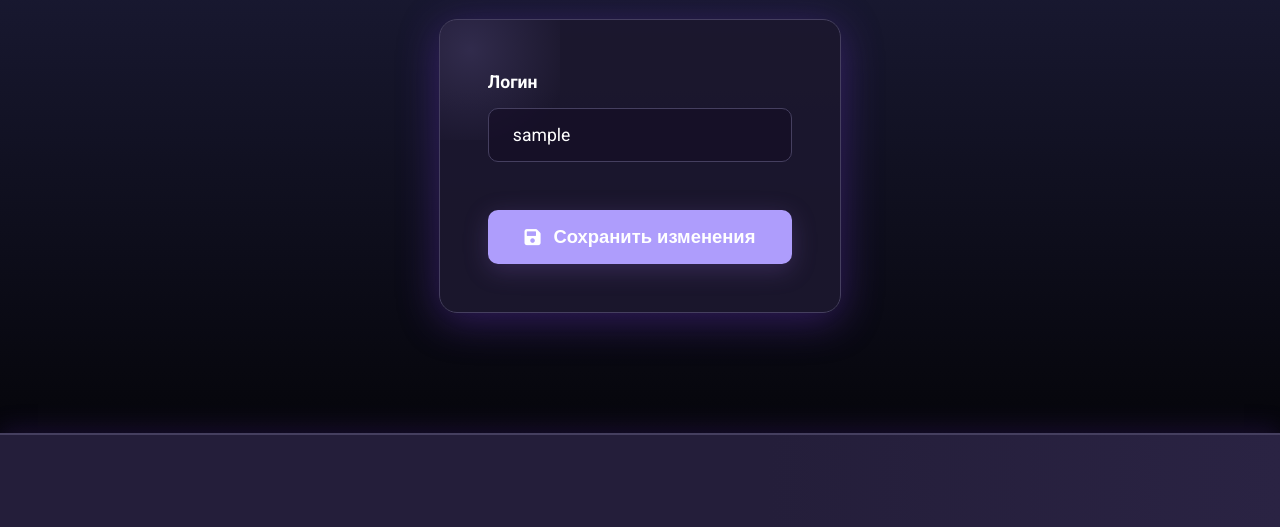
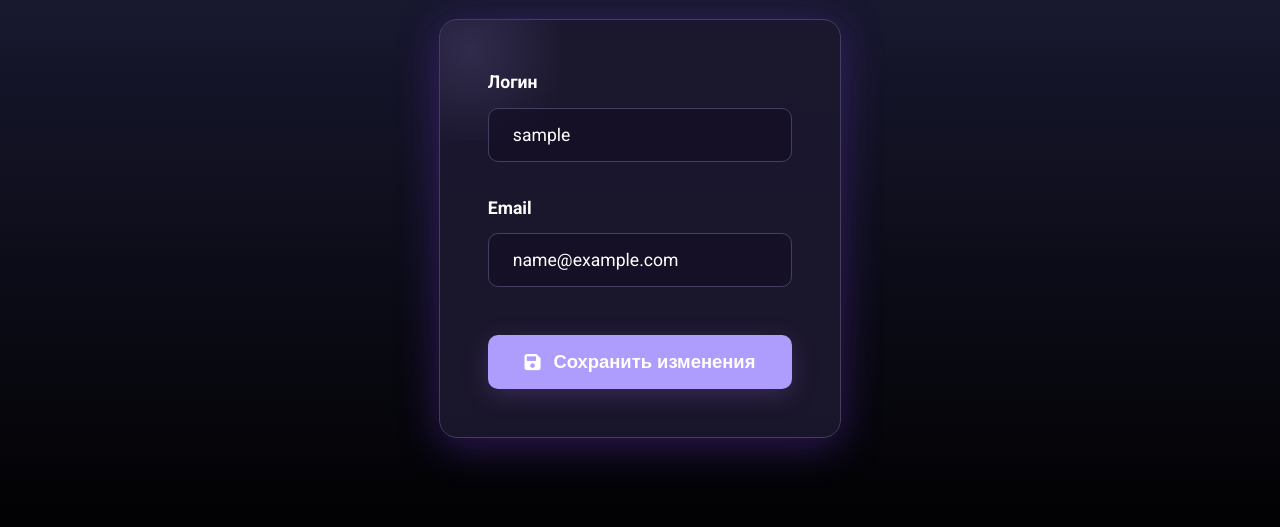
Before and after one commit to LynxVS6/PatternCraft-WEB-Service, a Flask app: page /edit-profile in a window 1280 px wide. Shown: the part 241-768 px from the top of the page. Run offline with Flask 3, Linux system fonts and the light colour scheme; the visitor is signed in with stand-in values (Sample User, id 1); parts of the project's set-up code (start-up, migrations or seed data) failed here and were passed over.

Commit message:
feat: add new_email field to User model and update profile editing functionality

```diff
--- a/app/models/user.py
+++ b/app/models/user.py
@@ -10,6 +10,7 @@ class User(UserMixin, db.Model):
     id = db.Column(db.Integer, primary_key=True)
     username = db.Column(db.String(80), unique=True, nullable=False)
     email = db.Column(db.String(120), unique=True, nullable=False)
+    new_email = db.Column(db.String(120), unique=True, nullable=True)
     email_confirmed = db.Column(db.Boolean, default=False)
     password_hash = db.Column(db.String(255), nullable=False)
     created_at = db.Column(db.DateTime, default=datetime.utcnow)
--- a/app/templates/edit_profile.html
+++ b/app/templates/edit_profile.html
@@ -11,7 +11,18 @@
     {{ form.hidden_tag() }}
     <div class="form-group">
       <label for="username">Логин</label>
-      {{ form.username(id="username", value=current_user.username, minlength="3", maxlength="20") }}
+      {{ form.username(id="username", class="form-control") }}
+      {% if form.username.errors %}
+        <div class="error-message">{{ form.username.errors[0] }}</div>
+      {% endif %}
+    </div>
+
+    <div class="form-group">
+      <label for="email">Email</label>
+      {{ form.email(id="email", class="form-control") }}
+      {% if form.email.errors %}
+        <div class="error-message">{{ form.email.errors[0] }}</div>
+      {% endif %}
     </div>
 
     <button type="submit" class="btn"><i class="fas fa-save"></i> Сохранить изменения</button>
--- a/app/views/users.py
+++ b/app/views/users.py
@@ -2,6 +2,8 @@ from flask import Blueprint, render_template, redirect, request, url_for, flash
 from flask_login import login_required, current_user
 from app import db
 from app.forms.forms import EditProfileForm, ChangePasswordForm
+from app.models.user import User
+from app.services.email_service import send_confirmation_email
 
 bp = Blueprint("users", __name__)
 
@@ -17,14 +19,32 @@ def account():
 def edit_profile():
     form = EditProfileForm()
     if form.validate_on_submit():
-        current_user.username = form.username.data
-        current_user.email = form.email.data
-        db.session.commit()
-        flash("Профиль успешно обновлён!", "success")
+        if form.username.data != current_user.username:
+            if User.query.filter_by(username=form.username.data).first():
+                flash("Этот логин уже занят", "error")
+                return render_template("edit_profile.html", form=form)
+            current_user.username = form.username.data
+
+        if form.email.data != current_user.email:
+            if User.query.filter_by(email=form.email.data).first():
+                flash("Этот email уже зарегистрирован", "error")
+                return render_template("edit_profile.html", form=form)
+
+            current_user.new_email = form.email.data
+            db.session.commit()
+
+            send_confirmation_email(current_user)
+            flash("На новый email отправлено письмо для подтверждения", "info")
+        else:
+            db.session.commit()
+            flash("Профиль успешно обновлён!", "success")
+
         return redirect(url_for("users.account"))
+
     elif request.method == "GET":
         form.username.data = current_user.username
         form.email.data = current_user.email
+
     return render_template("edit_profile.html", form=form)
 
 
```
Also changed, not shown: app/views/auth.py (+12 -5 lines), migrations/versions/b017f6910d69_add_new_email_field_to_user_model.py (added, +34 -0 lines).
